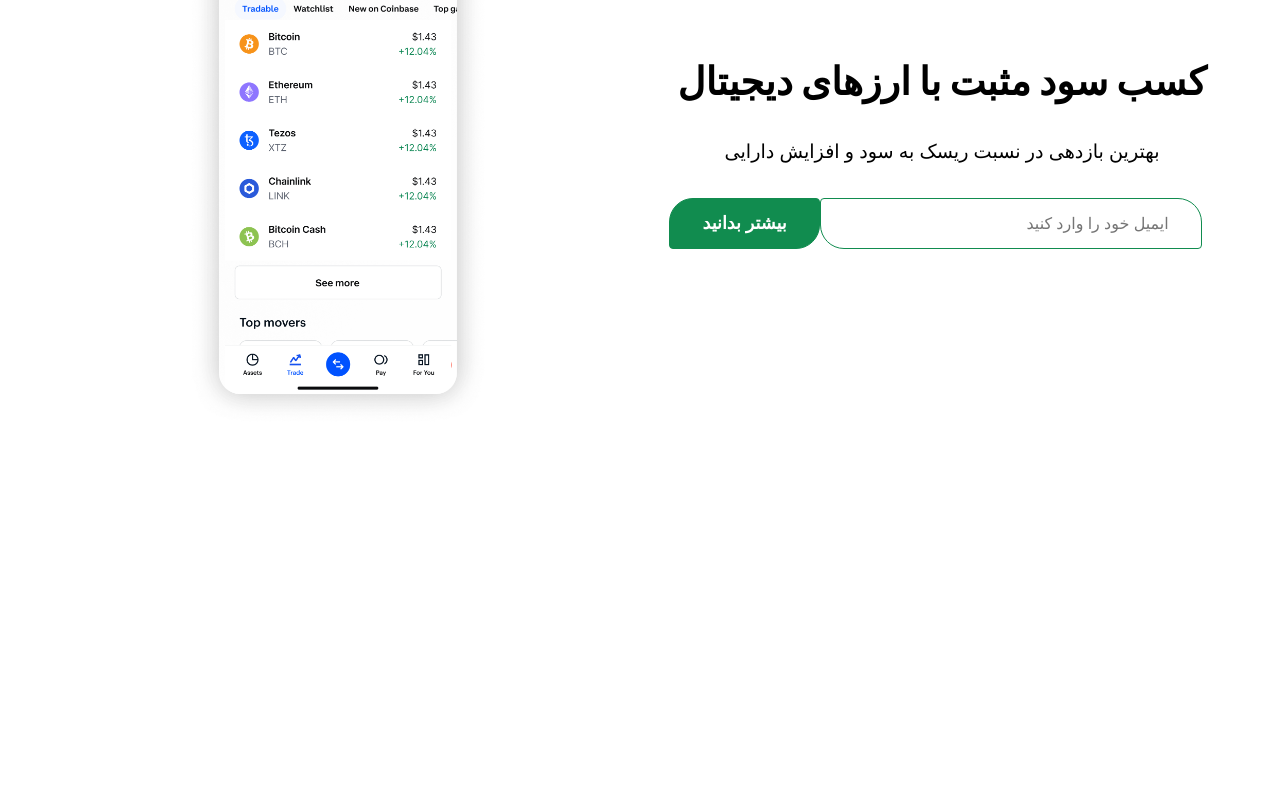
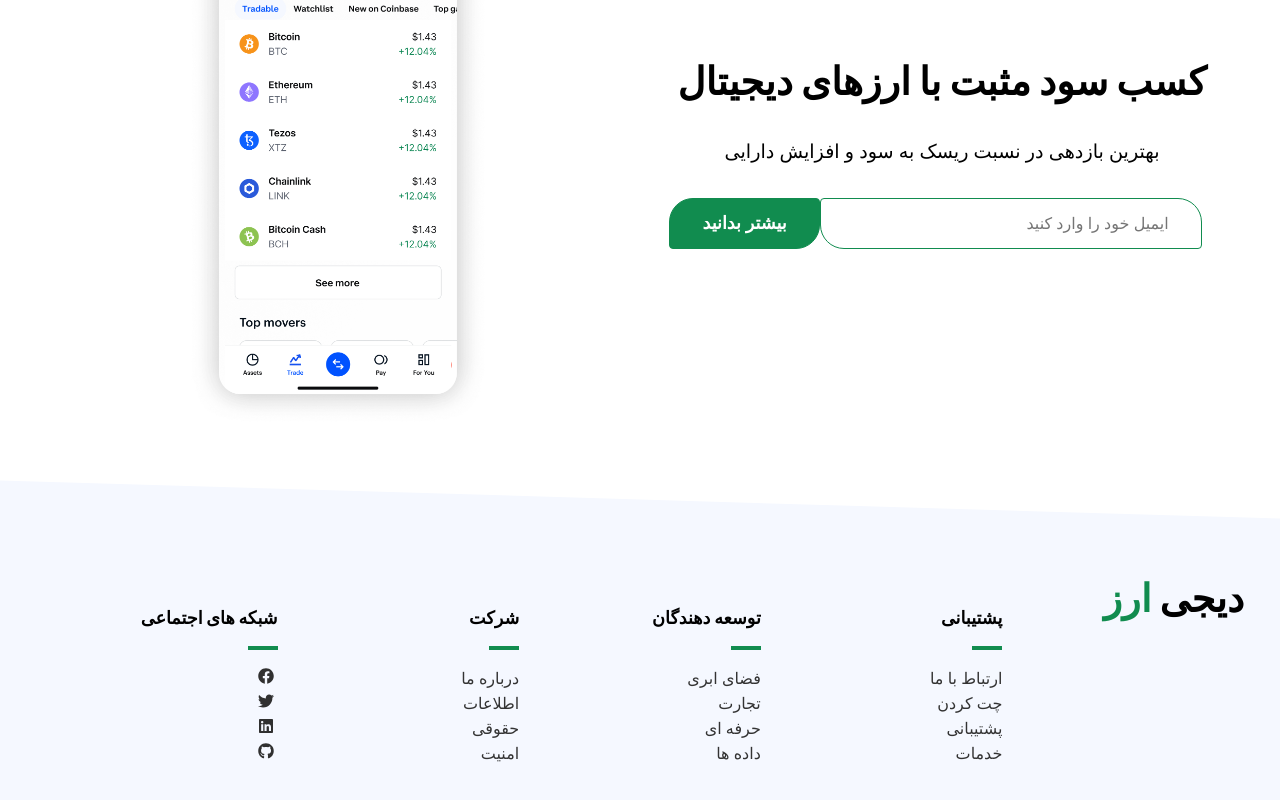
Before and after one commit to pouria-mobaraki/Crypto-Website-, a React (Create React App) app: page / in a window 1280 px wide. Shown: the part 766-1566 px from the top of the page. Before the commit the page ends 1246 px from the top, so only its background shows below. Built offline with nearby package versions, Linux system fonts and the light colour scheme; no server answers.

Commit message:
coding about footer

```diff
--- a/src/App.js
+++ b/src/App.js
@@ -3,7 +3,7 @@
 import Hero from "./components/Hero";
 import Featured from "./components/Featured";
 import Signup from "./components/Signup";
-
+import Footer from "./components/Footer";
 function App() {
   return (
     <>
@@ -11,6 +11,7 @@
     <Hero />
     <Featured />
     <Signup />
+    <Footer />
     </>
   );
 }
--- a/src/components/Featured.js
+++ b/src/components/Featured.js
@@ -1,8 +1,7 @@
 import React, { useState, useEffect } from "react";
 import axios from "axios";
 import "./Featured.css";
-import BTC from "../assets/btc-img.png";
-import { FiArrowUpRight, FiArrowDownRight, FiArrowDown } from "react-icons/fi";
+import { FiArrowUpRight, FiArrowDown } from "react-icons/fi";
 
 function Featured() {
   const url =
--- /dev/null
+++ b/src/components/Footer.css
@@ -0,0 +1,52 @@
+.footer  {
+    background-color: var(--background);
+    padding: 5rem 0;
+    clip-path: polygon(0 0, 100% 10%, 100% 100%, 0% 100%);
+}
+
+.footer .container {
+    display: grid;
+    grid-template-columns: repeat(5, 1fr);
+    justify-content: space-between;
+    padding: 1rem;
+}
+
+.footer .col {
+    display: flex;
+    flex-direction: column;
+}
+
+.footer .bar {
+    width: 30px;
+    border-bottom: 4px solid var(--primary);
+    margin: 1rem 0;
+}
+
+.footer a {
+    font-size: 1rem;
+}
+
+.footer .icon {
+    color: #303030;
+    margin-right: 4px;
+}
+
+.footer h5 {
+    margin-top: 2rem;
+}
+
+@media screen and (max-width: 940px) {
+    .footer .container {
+        grid-template-columns: repeat(2,1fr);
+    }
+
+    .footer .col-1 {
+        display: none;
+    }
+
+    /* @media screen and (max-width:478px) {
+        .footer .container {
+            grid-template-columns: 1fr;
+        }
+    } */
+}
--- /dev/null
+++ b/src/components/Footer.js
@@ -0,0 +1,52 @@
+import React from 'react'
+import './Footer.css'
+import { FaFacebook,FaGithub,FaLinkedin,FaTwitter } from 'react-icons/fa'
+
+function Footer() {
+  return (
+    <div className='footer'>
+    <div className='container'>
+        <div className='col col-1'>
+        <h2>دیجی <span className='primary'>ارز</span></h2>
+        </div>
+        <div className='col'>
+            <h5>پشتیبانی</h5>
+            <span className='bar'></span>
+                <a href='/'>ارتباط با ما</a>
+                <a href='/'>چت کردن</a>
+                <a href='/'>پشتیبانی</a>
+                <a href='/'>خدمات</a>
+
+        </div>
+        <div className='col'>
+            <h5>توسعه دهندگان</h5>
+            <span className='bar'> </span>
+                <a href='/'>فضای ابری</a>
+                <a href='/'>تجارت</a>
+                <a href='/'>حرفه ای</a>
+                <a href='/'>داده ها</a>
+
+        </div>
+        <div className='col'>
+            <h5>شرکت</h5>
+            <span className='bar'> </span>
+                <a href='/'>درباره ما</a>
+                <a href='/'>اطلاعات</a>
+                <a href='/'>حقوقی</a>
+                <a href='/'>امنیت</a>
+        </div>
+        <div className='col'>
+            <h5>شبکه های اجتماعی</h5>
+            <span className='bar'> </span>
+                <a href='/'><FaFacebook className='icon'/></a>
+                <a href='/'><FaTwitter className='icon'/></a>
+                <a href='/'><FaLinkedin className='icon'/></a>
+                <a href='/'><FaGithub className='icon'/></a>
+        </div>
+    </div>
+
+</div>
+  )
+}
+
+export default Footer
```
